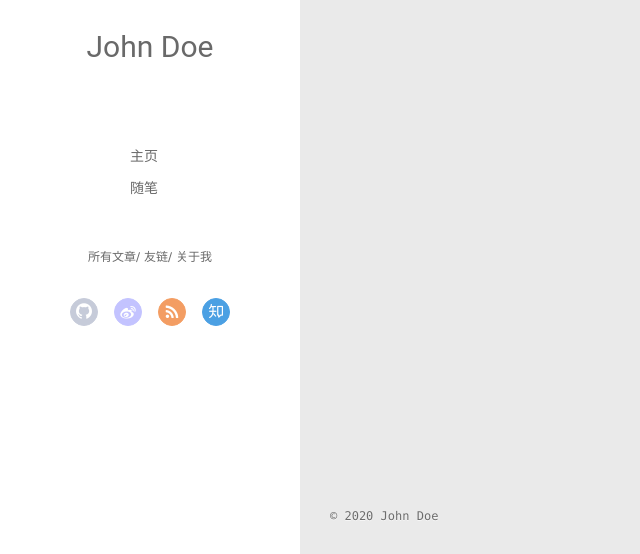
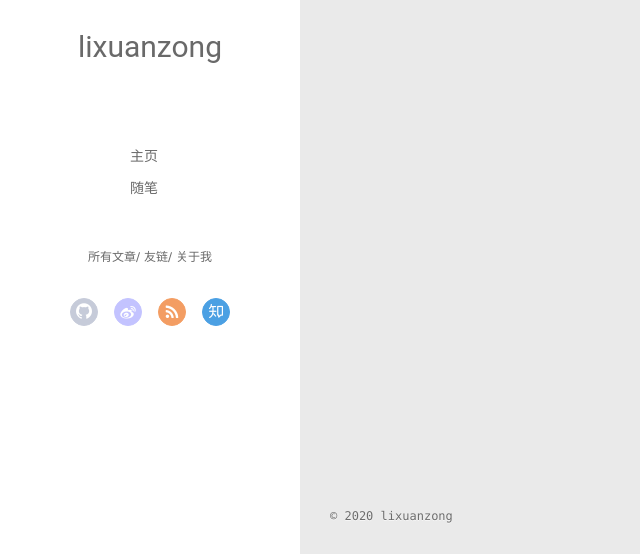
Before and after one commit to kazcrazy/kazcrazy.github.io, a plain HTML site: page archives/index.html in a window 1280 px wide. Shown: the part 243-797 px from the top of the page, 0-640 px from the left. Drawn offline with Linux system fonts and the light colour scheme; no server answers.

Commit message:
Site updated: 2020-05-17 11:34:34

```diff
--- a/archives/index.html
+++ b/archives/index.html
@@ -13,7 +13,7 @@
 <meta property="og:url" content="http://yoursite.com/archives/index.html">
 <meta property="og:site_name" content="Hexo">
 <meta property="og:locale" content="en_US">
-<meta property="article:author" content="John Doe">
+<meta property="article:author" content="lixuanzong">
 <meta name="twitter:card" content="summary">
 
     <link rel="alternative" href="/atom.xml" title="Hexo" type="application/atom+xml">
@@ -46,7 +46,7 @@
 			<img src="" class="js-avatar">
 		</a>
 		<hgroup>
-		  <h1 class="header-author"><a href="/">John Doe</a></h1>
+		  <h1 class="header-author"><a href="/">lixuanzong</a></h1>
 		</hgroup>
 
 
@@ -104,7 +104,7 @@
 				<img src="" class="js-avatar">
 			</div>
 			<hgroup>
-			  <h1 class="header-author js-header-author">John Doe</h1>
+			  <h1 class="header-author js-header-author">lixuanzong</h1>
 			</hgroup>
 
 
@@ -229,7 +229,7 @@
   <div class="outer">
     <div id="footer-info">
     	<div class="footer-left">
-    		&copy; 2020 John Doe
+    		&copy; 2020 lixuanzong
     	</div>
       	<div class="footer-right">
       		<a href="http://hexo.io/" target="_blank">Hexo</a>  Theme <a href="https://github.com/litten/hexo-theme-yilia" target="_blank">Yilia</a> by Litten
```
Also changed, not shown: 2020/04/19/hello-world/index.html (+4 -4 lines), 2020/04/19/我的第一篇文章/index.html (+4 -4 lines), archives/2020/04/index.html (+4 -4 lines), archives/2020/index.html (+4 -4 lines), index.html (+4 -4 lines).
